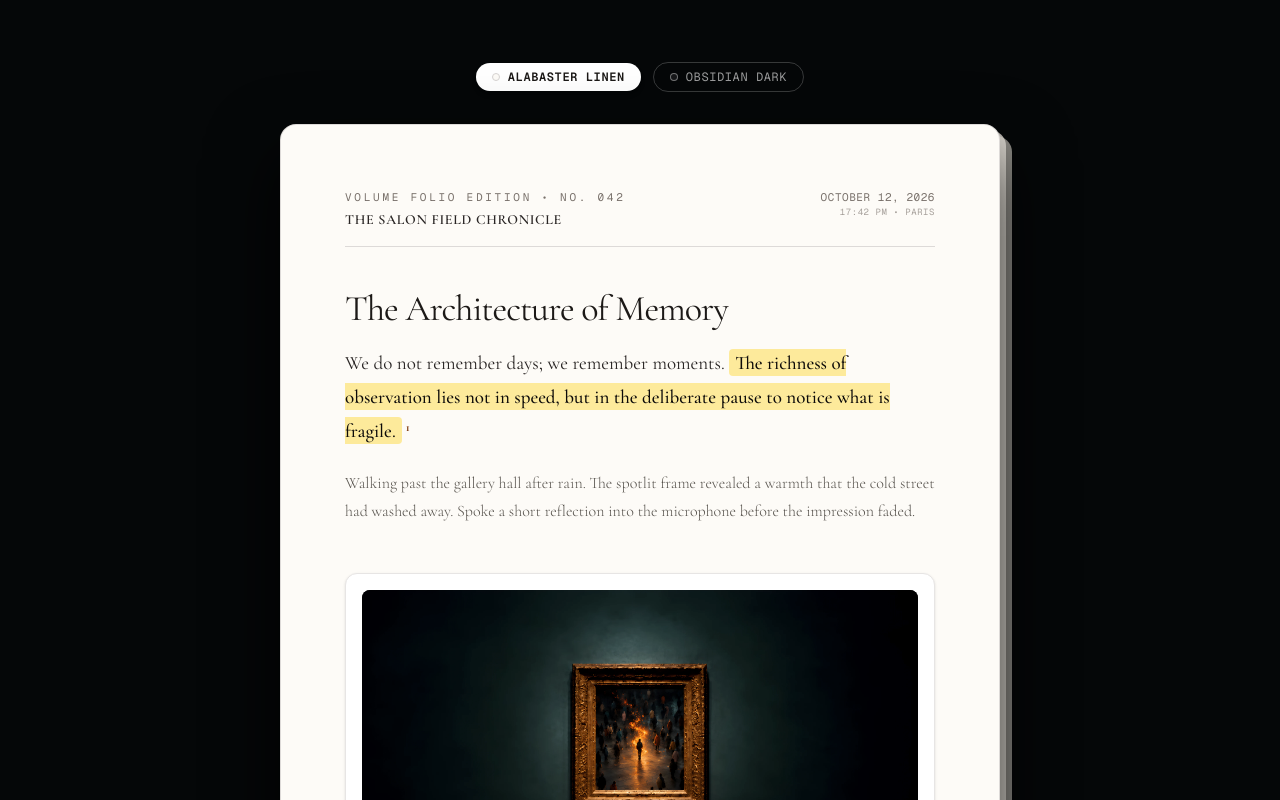
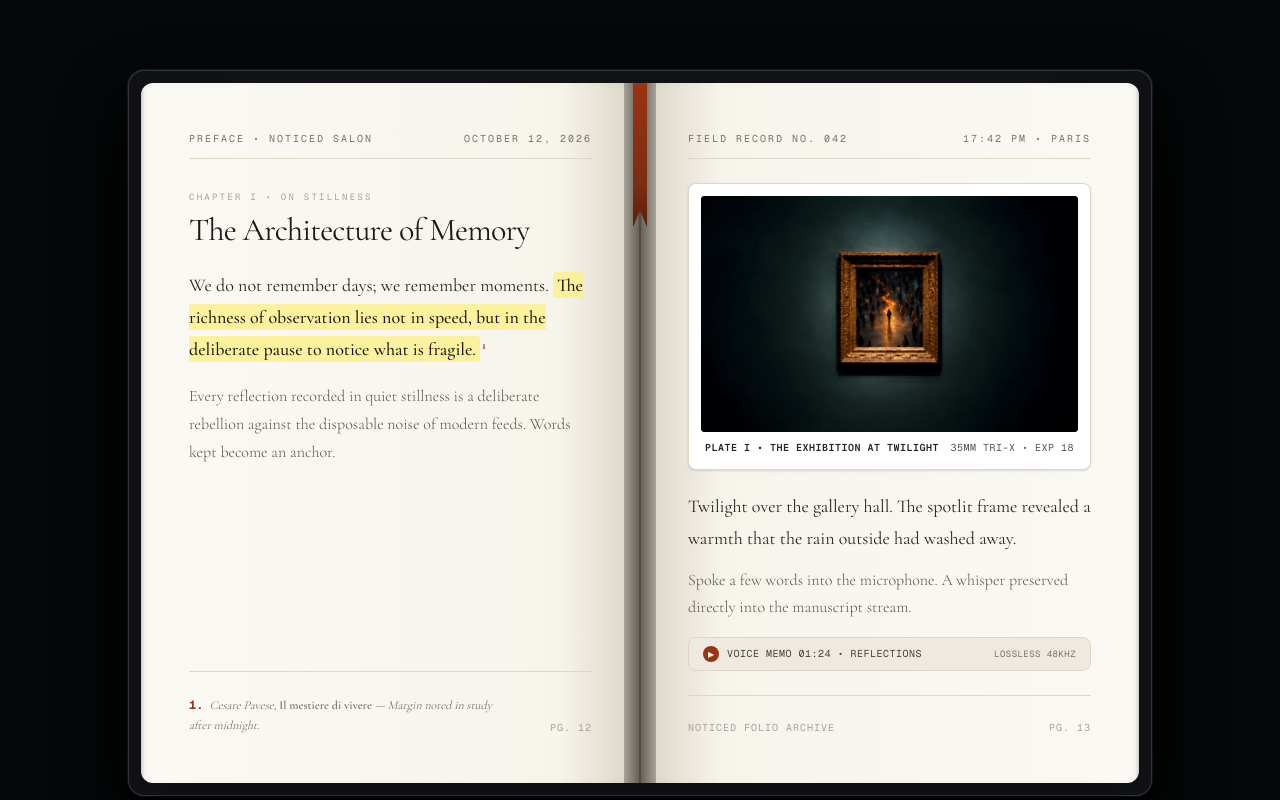
Before and after one commit to callipolis-inc/noticed-web, a Next.js app: page / in a window 1280 px wide. Shown: the part 1140-1940 px from the top of the page. Built offline with nearby package versions, Linux system fonts and the light colour scheme.

Commit message:
feat(book): overhaul open book graphic with authentic physical buckram casing, realistic gutter shading, silk ribbon, and clean straight photographic plate

```diff
--- a/src/components/BookUnfoldSection.tsx
+++ b/src/components/BookUnfoldSection.tsx
@@ -5,238 +5,208 @@ import Image from "next/image";
 import { motion } from "framer-motion";
 
 export function BookUnfoldSection() {
-  const [paperTheme, setPaperTheme] = useState<"linen" | "obsidian">("linen");
+  const [isPlayingAudio, setIsPlayingAudio] = useState(false);
 
   return (
-    <section className="relative w-full bg-[#050708] text-white py-24 sm:py-32 lg:py-40 px-4 sm:px-8 md:px-12 flex flex-col items-center justify-center overflow-hidden select-none">
+    <section className="relative w-full bg-[#050708] text-white py-24 sm:py-32 lg:py-40 px-4 sm:px-6 md:px-10 flex flex-col items-center justify-center overflow-hidden select-none">
 
       {/* 1. SLENDER CURATORIAL INTRO */}
       <motion.div
-        initial={{ opacity: 0, y: 18 }}
+        initial={{ opacity: 0, y: 16 }}
         whileInView={{ opacity: 1, y: 0 }}
         viewport={{ once: true, margin: "-80px" }}
         transition={{ duration: 0.9 }}
-        className="max-w-2xl text-center mb-12 sm:mb-16 px-4"
+        className="max-w-2xl text-center mb-14 sm:mb-18 px-4"
       >
         <span className="font-mono text-[10px] sm:text-[11px] uppercase tracking-[0.3em] text-white/40 block mb-4">
-          Folio Manuscript &bull; App Export Edition
+          The Living Manuscript &bull; Open Folio Edition
         </span>
         <blockquote className="font-[family-name:var(--font-cormorant)] text-2xl sm:text-3xl md:text-4xl font-normal leading-[1.35] text-white/95 tracking-wide">
           &ldquo;In an age of disposable feeds, Noticed is a sanctuary for stillness. Where fleeting thoughts become literature.&rdquo;
         </blockquote>
       </motion.div>
 
-      {/* 2. PAPER FORMAT & THEME CONTROLS */}
-      <div className="flex items-center gap-3 mb-8">
-        <button
-          onClick={() => setPaperTheme("linen")}
-          className={`flex items-center gap-2 px-4 py-1.5 rounded-full text-xs font-mono tracking-wider uppercase transition-all duration-300 cursor-pointer ${
-            paperTheme === "linen"
-              ? "bg-white text-stone-900 font-semibold shadow-md"
-              : "border border-white/20 text-white/60 hover:text-white"
-          }`}
-        >
-          <span className="w-2 h-2 rounded-full bg-[#fdfbf7] border border-stone-300" />
-          <span>Alabaster Linen</span>
-        </button>
-
-        <button
-          onClick={() => setPaperTheme("obsidian")}
-          className={`flex items-center gap-2 px-4 py-1.5 rounded-full text-xs font-mono tracking-wider uppercase transition-all duration-300 cursor-pointer ${
-            paperTheme === "obsidian"
-              ? "bg-white text-stone-900 font-semibold shadow-md"
-              : "border border-white/20 text-white/60 hover:text-white"
-          }`}
-        >
-          <span className="w-2 h-2 rounded-full bg-[#161719] border border-white/40" />
-          <span>Obsidian Dark</span>
-        </button>
-      </div>
-
-      {/* 3. AUTHENTIC FOLIO MANUSCRIPT SHEET (MATCHING APP EXPORT 1:1) */}
+      {/* 2. THE HIGH-CRAFT TWO-PAGE OPEN BOOK */}
       <motion.div
-        initial={{ opacity: 0, y: 30 }}
+        initial={{ opacity: 0, y: 28 }}
         whileInView={{ opacity: 1, y: 0 }}
         viewport={{ once: true, margin: "-60px" }}
         transition={{ duration: 1, ease: [0.16, 1, 0.3, 1] }}
-        className="w-full max-w-[720px] relative"
+        className="relative w-full max-w-5xl flex justify-center"
       >
-        {/* Layered Deckle Shadow (Simulating stacked heavy archival paper) */}
+
+        {/* PHYSICAL HARDCOVER CASING UNDERNEATH (Obsidian Buckram Cloth Binding) */}
         <div
-          className={`absolute -bottom-3 -right-3 left-3 top-3 rounded-2xl transition-colors duration-500 pointer-events-none ${
-            paperTheme === "linen" ? "bg-[#ebe6dc]/60" : "bg-[#0d0f12]/80"
-          }`}
-        />
+          className="relative w-full rounded-2xl p-2 sm:p-3 bg-[#111215] border border-white/15"
+          style={{
+            boxShadow: "0 35px 80px -15px rgba(0, 0, 0, 0.95), 0 15px 35px -10px rgba(0, 0, 0, 0.8), 0 0 1px 1px rgba(255, 255, 255, 0.1)",
+          }}
+        >
+
+          {/* THE TWO-PAGE OPEN SPREAD */}
+          <div className="relative w-full flex flex-col md:flex-row rounded-xl overflow-hidden shadow-2xl">
+
+            {/* ============================================================
+                LEFT PAGE: Preface, The Architecture of Memory & Marginalia
+                ============================================================ */}
             <div
-          className={`absolute -bottom-1.5 -right-1.5 left-1.5 top-1.5 rounded-2xl transition-colors duration-500 pointer-events-none ${
-            paperTheme === "linen" ? "bg-[#f4efe6]/80" : "bg-[#111317]/90"
-          }`}
-        />
+              className="relative flex-1 p-7 sm:p-10 lg:p-12 flex flex-col justify-between"
+              style={{
+                /* Natural paper gradient curling toward the center gutter */
+                background: "linear-gradient(to right, #fbf9f4 0%, #f7f4ec 84%, #ded8c9 97%, #b5ad9b 100%)",
+                color: "#1c1917",
+                boxShadow: "inset 4px 0 10px rgba(0,0,0,0.03)",
+              }}
+            >
+              {/* Stacked Pages Thickness Shadow (Left Outer Edge) */}
+              <div className="hidden md:block absolute left-0 top-0 bottom-0 w-[4px] bg-gradient-to-r from-black/15 to-transparent pointer-events-none" />
 
-        {/* The Main Folio Paper Sheet */}
-        <div
-          className={`relative w-full rounded-2xl p-8 sm:p-14 md:p-16 transition-colors duration-500 shadow-[0_30px_70px_rgba(0,0,0,0.85)] border space-y-10 ${
-            paperTheme === "linen"
-              ? "bg-[#fdfbf7] text-[#1c1917] border-stone-300/80"
-              : "bg-[#141619] text-[#f4efe6] border-white/15"
-          }`}
-        >
-          {/* Top Folio Header Plate */}
-          <div
-            className={`border-b pb-4 flex items-baseline justify-between ${
-              paperTheme === "linen" ? "border-stone-300/80" : "border-white/15"
-            }`}
-          >
+              {/* Page Content */}
               <div>
-              <span
-                className={`font-mono text-[10px] sm:text-[11px] uppercase tracking-[0.25em] block ${
-                  paperTheme === "linen" ? "text-stone-500" : "text-stone-400"
-                }`}
-              >
-                Volume Folio Edition &bull; No. 042
-              </span>
-              <h4
-                className={`font-[family-name:var(--font-cormorant)] text-xs sm:text-sm tracking-wider uppercase font-semibold mt-1 ${
-                  paperTheme === "linen" ? "text-stone-800" : "text-stone-200"
-                }`}
-              >
-                The Salon Field Chronicle
-              </h4>
+                {/* Header Plate */}
+                <div className="border-b border-[#ded7c8] pb-3 mb-6 sm:mb-8 flex justify-between items-baseline font-mono text-[10px] tracking-[0.2em] text-[#78716c] uppercase">
+                  <span>PREFACE &bull; NOTICED SALON</span>
+                  <span>OCTOBER 12, 2026</span>
                 </div>
 
-            <div className="text-right font-mono text-[10px] sm:text-[11px] text-stone-500 tracking-wider">
-              <span>OCTOBER 12, 2026</span>
-              <span className="block text-[9px] text-stone-400">17:42 PM &bull; PARIS</span>
+                {/* Chapter & Title */}
+                <span className="font-mono text-[9px] tracking-[0.25em] text-[#a8a29e] uppercase block mb-1.5">
+                  CHAPTER I &bull; ON STILLNESS
+                </span>
+                <h3 className="font-[family-name:var(--font-cormorant)] text-2xl sm:text-3xl lg:text-[32px] font-normal leading-[1.18] text-[#1c1917] mb-5 tracking-tight">
+                  The Architecture of Memory
+                </h3>
+
+                {/* Body Passage with Warm Amber Highlighter */}
+                <p className="font-[family-name:var(--font-cormorant)] text-base sm:text-lg leading-[1.8] text-[#292524] mb-4">
+                  We do not remember days; we remember moments.{" "}
+                  <span className="bg-[#fef08a]/80 px-1 py-0.5 rounded text-[#1c1917] font-medium">
+                    The richness of observation lies not in speed, but in the deliberate pause to notice what is fragile.
+                  </span>
+                  <sup className="font-serif font-bold text-xs text-[#9a3412] ml-0.5">1</sup>
+                </p>
+
+                <p className="font-[family-name:var(--font-cormorant)] text-sm sm:text-base leading-[1.75] text-[#57534e] font-light">
+                  Every reflection recorded in quiet stillness is a deliberate rebellion against the disposable noise of modern feeds. Words kept become an anchor.
+                </p>
+              </div>
+
+              {/* Footnotes Apparatus & Page Number */}
+              <div className="pt-6 border-t border-[#ded7c8] mt-6 flex justify-between items-end">
+                <div className="text-xs font-serif text-[#78716c] italic leading-relaxed max-w-[80%]">
+                  <span className="font-mono not-italic font-bold text-[#9a3412] mr-1.5">1.</span>
+                  Cesare Pavese, <span className="not-italic font-semibold">Il mestiere di vivere</span> &mdash; Margin noted in study after midnight.
+                </div>
+                <span className="font-mono text-[10px] text-[#a8a29e] tracking-widest uppercase">
+                  pg. 12
+                </span>
               </div>
             </div>
 
-          {/* Note Title */}
-          <div>
-            <h3
-              className={`font-[family-name:var(--font-cormorant)] text-3xl sm:text-4xl font-normal tracking-tight leading-[1.2] mb-4 ${
-                paperTheme === "linen" ? "text-stone-900" : "text-white"
-              }`}
-            >
-              The Architecture of Memory
-            </h3>
-
-            {/* Note Body Text with Amber Highlighter Stroke */}
-            <p
-              className={`font-[family-name:var(--font-cormorant)] text-base sm:text-lg lg:text-[19px] leading-[1.8] font-normal mb-5 ${
-                paperTheme === "linen" ? "text-stone-800" : "text-stone-200"
-              }`}
-            >
-              We do not remember days; we remember moments.{" "}
-              <span
-                className={`px-1.5 py-0.5 rounded transition-colors ${
-                  paperTheme === "linen"
-                    ? "bg-amber-200/80 text-stone-950 font-medium"
-                    : "bg-amber-400/25 text-amber-100 font-medium"
-                }`}
-              >
-                The richness of observation lies not in speed, but in the deliberate pause to notice what is fragile.
-              </span>
-              <sup
-                className={`font-serif font-bold text-xs ml-1 ${
-                  paperTheme === "linen" ? "text-amber-900" : "text-amber-300"
-                }`}
-              >
-                1
-              </sup>
-            </p>
-
-            <p
-              className={`font-[family-name:var(--font-cormorant)] text-sm sm:text-base leading-[1.75] font-light ${
-                paperTheme === "linen" ? "text-stone-600" : "text-stone-400"
-              }`}
-            >
-              Walking past the gallery hall after rain. The spotlit frame revealed a warmth that the cold street had washed away. Spoke a short reflection into the microphone before the impression faded.
-            </p>
+            {/* ============================================================
+                THE CENTER SPINNER GUTTER & WOVEN SILK BOOKMARK RIBBON
+                ============================================================ */}
+            {/* Center Gutter Seam & Shadow Valley */}
+            <div className="hidden md:block absolute left-1/2 top-0 bottom-0 w-8 -translate-x-1/2 pointer-events-none z-20">
+              {/* Deep Shadow Gutter Valley */}
+              <div className="w-full h-full bg-gradient-to-r from-black/25 via-black/45 to-black/25" />
+              {/* Hairline Center Stitch Thread */}
+              <div className="absolute left-1/2 top-0 bottom-0 w-[1px] -translate-x-1/2 bg-black/40" />
             </div>
 
-          {/* Straight Polaroid Photographic Plate (Clean, Unrotated, Matching Mobile App 1:1) */}
-          <div className="pt-2">
+            {/* Authentic Silk Ribbon Bookmark with Notch V-Cut */}
             <div
-              className={`rounded-xl overflow-hidden border p-3 sm:p-4 pb-4 sm:pb-5 space-y-3 transition-colors ${
-                paperTheme === "linen"
-                  ? "bg-white border-stone-200 shadow-sm"
-                  : "bg-[#1a1d22] border-white/10 shadow-md"
-              }`}
+              className="hidden md:block absolute top-0 left-1/2 -translate-x-1/2 w-3.5 h-36 pointer-events-none z-30"
+              style={{
+                background: "linear-gradient(to bottom, #9a3412 0%, #7c2d12 70%, #5c1e08 100%)",
+                clipPath: "polygon(0 0, 100% 0, 100% 100%, 50% 88%, 0 100%)",
+                filter: "drop-shadow(2px 5px 6px rgba(0, 0, 0, 0.4))",
+              }}
+            />
+
+            {/* ============================================================
+                RIGHT PAGE: Field Observation & Straight Photographic Plate
+                ============================================================ */}
+            <div
+              className="relative flex-1 p-7 sm:p-10 lg:p-12 flex flex-col justify-between"
+              style={{
+                /* Natural paper gradient curling away from the center gutter */
+                background: "linear-gradient(to left, #fbf9f4 0%, #f7f4ec 84%, #ded8c9 97%, #b5ad9b 100%)",
+                color: "#1c1917",
+                boxShadow: "inset -4px 0 10px rgba(0,0,0,0.03)",
+              }}
             >
-              {/* Image Frame */}
-              <div className="relative aspect-[16/10] sm:aspect-[16/9] rounded-lg overflow-hidden bg-stone-950">
+              {/* Stacked Pages Thickness Shadow (Right Outer Edge) */}
+              <div className="hidden md:block absolute right-0 top-0 bottom-0 w-[4px] bg-gradient-to-l from-black/15 to-transparent pointer-events-none" />
+
+              {/* Page Content */}
+              <div>
+                {/* Header Plate */}
+                <div className="border-b border-[#ded7c8] pb-3 mb-5 sm:mb-6 flex justify-between items-baseline font-mono text-[10px] tracking-[0.2em] text-[#78716c] uppercase">
+                  <span>FIELD RECORD NO. 042</span>
+                  <span>17:42 PM &bull; PARIS</span>
+                </div>
+
+                {/* Straight Archival Photographic Plate (Matching App Export 1:1, NO ROTATION) */}
+                <div className="mb-5 rounded-lg border border-[#ded7c8] bg-white p-2.5 sm:p-3 pb-3 sm:pb-3.5 shadow-sm space-y-2">
+                  {/* Photo Canvas */}
+                  <div className="relative aspect-[16/10] rounded overflow-hidden bg-stone-950">
                     <Image
                       src="/heroes-bg.webp"
                       alt="The Exhibition, Paris"
                       fill
-                  sizes="(max-width: 768px) 100vw, 700px"
+                      sizes="(max-width: 768px) 100vw, 450px"
                       className="object-cover sepia-[0.15] contrast-105"
                     />
                   </div>
 
-              {/* Typewriter Monospace Caption */}
-              <div
-                className={`pt-1 px-1 flex flex-wrap items-center justify-between font-mono text-[10px] sm:text-[11px] tracking-wider uppercase ${
-                  paperTheme === "linen" ? "text-stone-600" : "text-stone-400"
-                }`}
-              >
-                <span className="font-semibold text-stone-800 dark:text-stone-200">
+                  {/* Typewriter Monospace Plate Caption */}
+                  <div className="px-1 flex justify-between items-center font-mono text-[9px] sm:text-[10px] text-[#57534e] tracking-wider uppercase">
+                    <span className="font-semibold text-[#292524]">
                       PLATE I &bull; THE EXHIBITION AT TWILIGHT
                     </span>
-                <span>35MM KODAK TRI-X &bull; EXP 18</span>
-              </div>
+                    <span>35MM TRI-X &bull; EXP 18</span>
                   </div>
                 </div>
 
-          {/* Slender Lossless Audio Memo Pill */}
-          <div
-            className={`flex items-center justify-between px-4 py-2.5 rounded-xl border text-xs font-mono transition-colors ${
-              paperTheme === "linen"
-                ? "bg-[#f4efe6] border-stone-300/80 text-stone-700"
-                : "bg-white/5 border-white/10 text-stone-300"
-            }`}
+                {/* Field Observation Body Text */}
+                <p className="font-[family-name:var(--font-cormorant)] text-base sm:text-lg leading-[1.8] text-[#292524] mb-3">
+                  Twilight over the gallery hall. The spotlit frame revealed a warmth that the rain outside had washed away.
+                </p>
+
+                <p className="font-[family-name:var(--font-cormorant)] text-sm sm:text-base leading-[1.7] text-[#57534e] font-light">
+                  Spoke a few words into the microphone. A whisper preserved directly into the manuscript stream.
+                </p>
+
+                {/* Slender Lossless Voice Memo Pill */}
+                <div className="mt-4 flex items-center justify-between px-3.5 py-2 rounded-lg bg-[#efeae0] border border-[#ded7c8] text-[#44403c] text-xs font-mono">
+                  <div className="flex items-center gap-2">
+                    <button
+                      onClick={() => setIsPlayingAudio(!isPlayingAudio)}
+                      className="w-4 h-4 rounded-full bg-[#9a3412] text-white flex items-center justify-center text-[8px] cursor-pointer"
                     >
-            <div className="flex items-center gap-2.5">
-              <span className="w-2 h-2 rounded-full bg-amber-600 animate-pulse" />
-              <span className="tracking-wider uppercase text-[11px]">
-                VOICE MEMO 01:24 &bull; REFLECTIONS BY THE WALL
+                      {isPlayingAudio ? "❚❚" : "▶"}
+                    </button>
+                    <span className="tracking-wider uppercase text-[10px]">
+                      VOICE MEMO 01:24 &bull; REFLECTIONS
                     </span>
                   </div>
-            <span className="text-[10px] text-stone-500 uppercase tracking-widest hidden sm:inline">
+                  <span className="text-[9px] text-[#78716c] uppercase tracking-wider">
                     LOSSLESS 48KHZ
-            </span>
-          </div>
-
-          {/* Penguin Classics Footnotes Apparatus */}
-          <div
-            className={`pt-5 border-t space-y-2 text-xs transition-colors ${
-              paperTheme === "linen" ? "border-stone-300/80 text-stone-600" : "border-white/15 text-stone-400"
-            }`}
-          >
-            <div className="flex items-baseline gap-2 font-[family-name:var(--font-cormorant)] text-sm sm:text-base italic leading-relaxed">
-              <span
-                className={`font-mono not-italic font-bold text-xs ${
-                  paperTheme === "linen" ? "text-amber-900" : "text-amber-300"
-                }`}
-              >
-                1.
-              </span>
-              <span>
-                Cesare Pavese, <span className="font-semibold not-italic">Il mestiere di vivere</span> &mdash; Margin noted in study after midnight.
                   </span>
                 </div>
               </div>
 
-          {/* Bottom Archival Page Stamp */}
-          <div
-            className={`pt-4 border-t flex justify-between items-center font-mono text-[10px] tracking-widest uppercase text-stone-400 ${
-              paperTheme === "linen" ? "border-stone-200" : "border-white/10"
-            }`}
-          >
+              {/* Footer & Page Number */}
+              <div className="pt-6 border-t border-[#ded7c8] mt-6 flex justify-between items-center text-[10px] font-mono text-[#a8a29e] tracking-widest uppercase">
                 <span>NOTICED FOLIO ARCHIVE</span>
-            <span>PAGE 12</span>
+                <span>pg. 13</span>
               </div>
             </div>
+
+          </div>
+        </div>
+
       </motion.div>
 
     </section>
```
Lines whose indentation alone changed are shown as unchanged.
